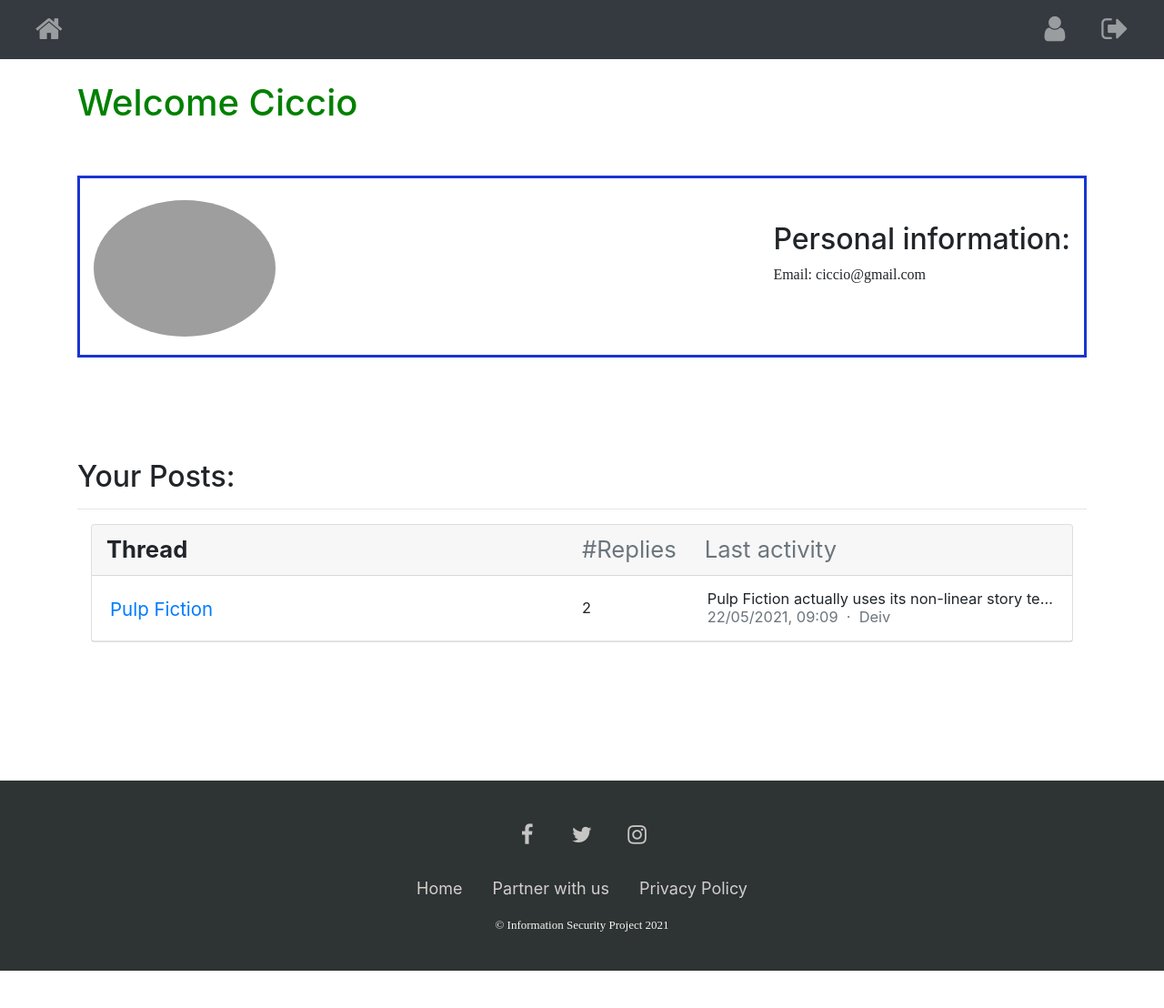
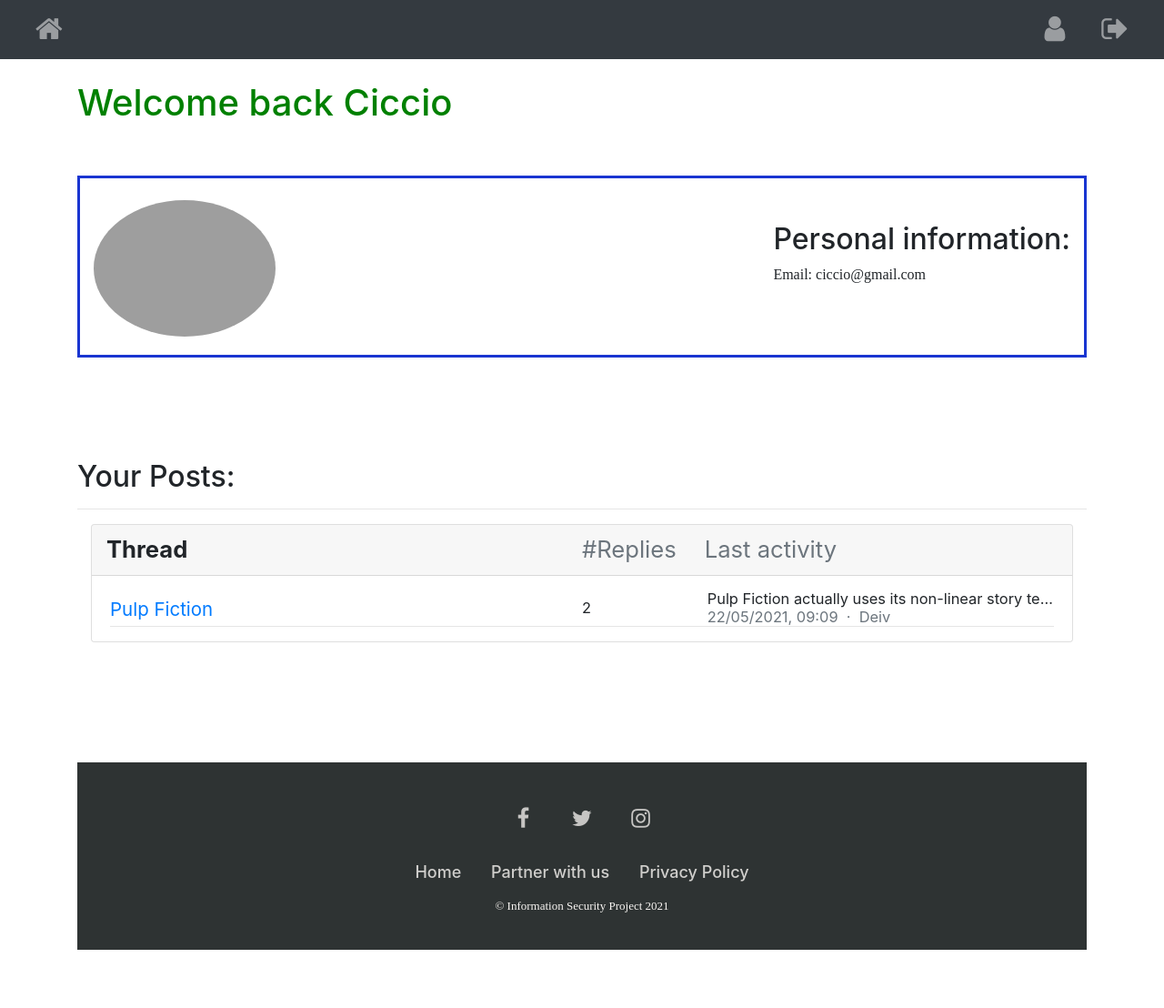
Before and after one commit to francescoopiccoli/Information-Security-Project, a Flask app: page /profile in a window 1280 px wide. Shown: the whole page at 91% size. Before the commit the page ends 1067 px from the top, so only its background shows below. Run offline with Flask 2, Linux system fonts and the light colour scheme; a user stored in the database is signed in; data comes from the database, SQL or seed files in the repository; some libraries are stand-ins or nearby versions; grey boxes are pictures that could not be loaded.

Commit message:
html and css improvements

```diff
--- a/website/static/main.css
+++ b/website/static/main.css
@@ -1,3 +1,11 @@
+html{
+  height: 100%;
+}
+
+body{
+  min-height: 100%;
+}
+
 h1 {
     color: green;
     font-weight: bold;
@@ -15,11 +23,20 @@
     font-weight: lighter;
 }
 
+
+footer{
+  bottom: 0;
+  height: auto;
+  width: 100%;
+}
+
 .footer-basic {
+    height: auto;
     padding: 40px 0;
     background-color: #2e3333;
     color: #f9f6f3;
     width: 100%;
+
   }
 
   .footer-basic ul {
--- a/website/templates/base.html
+++ b/website/templates/base.html
@@ -95,23 +95,22 @@
   </div>
 
   <br><br><br>
-
+</body>
+<footer>
   <div class="footer-basic">
-    <footer>
     <div class="social">
-        <a href="https://www.facebook.com/" alt="Facebook"><i title ="facebook" class="fa fa-facebook-f"></i></a>
-        <a href="https://twitter.com/" alt="Twitter"><i title ="twitter" class="fa fa-twitter"></i></a>
-        <a href="https://www.instagram.com/" alt="Instagram"><i title ="instagram" class="fa fa-instagram"></i></a>
+      <a href="https://www.facebook.com/" alt="Facebook"><i title="facebook" class="fa fa-facebook-f"></i></a>
+      <a href="https://twitter.com/" alt="Twitter"><i title="twitter" class="fa fa-twitter"></i></a>
+      <a href="https://www.instagram.com/" alt="Instagram"><i title="instagram" class="fa fa-instagram"></i></a>
     </div>
-
     <ul class="list-inline">
       <li class="list-inline-item"><a href="/">Home</a></li>
       <li class="list-inline-item"><a href="mailto:isprojectmovieblog@protonmail.com">Partner with us</a></li>
-          <li class="list-inline-item"><a href="https://docs.google.com/document/d/1W3INZmdL8T72_HTKPXdC8L1wqXVkkwTdJwfyl0WppaQ/edit#!">Privacy Policy</a></li>
+      <li class="list-inline-item"><a
+          href="https://docs.google.com/document/d/1W3INZmdL8T72_HTKPXdC8L1wqXVkkwTdJwfyl0WppaQ/edit#!">Privacy
+          Policy</a></li>
     </ul>
     <p class="copyright">&copy; Information Security Project 2021</p>
+  </div>
 </footer>
-  </div>
-</body>
-
 </html>
--- a/website/templates/login.html
+++ b/website/templates/login.html
@@ -3,7 +3,7 @@
 {% block
 content %}
 <br><br>
-<div class="card bg-light">
+<div class="card bg-light" style="margin-bottom: 13%;">
     <article class="card-body mx-auto" style="max-width: 500px;">
         <h1 class="card-title mt-3 text-center">Login</h1>
         <p class="text-center" style="padding-bottom: 2em;">Login to your account to use the forum</p>
--- a/website/templates/profile.html
+++ b/website/templates/profile.html
@@ -3,7 +3,7 @@
 {% block
 content %}
 <div>
-    <h1>Welcome {{user.username}}</h1>
+    <h1>Welcome back {{user.username}}</h1>
     <br>
 </div>
 <br>
@@ -11,7 +11,7 @@
     data-column="80">
     <br>
     <div style="float:left;">
-        <img src="https://i.stack.imgur.com/l60Hf.png" alt="profile picture"
+        <img src="http://tinygraphs.com/isogrids/tinygraphs?theme=frogideas&numcolors=4&size=220&fmt=svg" alt="profile picture"
             style="border-radius: 50%; float:left; cursor: pointer; cursor: hand; border: 0;" width="200" height="150">
     </div>
     <br>
@@ -23,7 +23,7 @@
 </div>
 <br><br>
 
-<h2 style="padding-bottom: 2em; padding-top: 2em;  margin: auto;
+<h2 style="padding-bottom: 2em; padding-top: 2em;  margin: auto; margin-bottom: 8%;
 ">Your Posts: {% if user.posts|length < 1 %} Actually, there are no posts yet </h2>
 
         {% else %}
@@ -43,6 +43,7 @@
                                 </div>
                             </div>
                         </div>
+
                         {% for post in user.posts %}
                         <div class="card-body py-3">
                             <div class=" small row no-gutters align-items-center">
@@ -76,7 +77,7 @@
                                     </div>
                                 </div>
                             </div>
-                        </div>
+                        </di>
                         <hr class="m-0">
                         {% endfor %}
                     </div>
--- a/website/templates/sign_up.html
+++ b/website/templates/sign_up.html
@@ -1,7 +1,7 @@
 {% extends "base.html" %} {% block title %}Sign Up{% endblock %} {% block
 content %}
 <br><br>
-<div class="card bg-light">
+<div class="card bg-light" style="margin-bottom: 6%;">
     <article class="card-body mx-auto" style="max-width: 500px;">
         <h1 class="card-title mt-3 text-center">Register</h1>
         <p class="text-center" style="padding-bottom: 2em;">Create an account to use the forum</p>
```
Also changed, not shown: website/templates/home.html (+5 -5 lines). Lines whose indentation alone changed are shown as unchanged.
